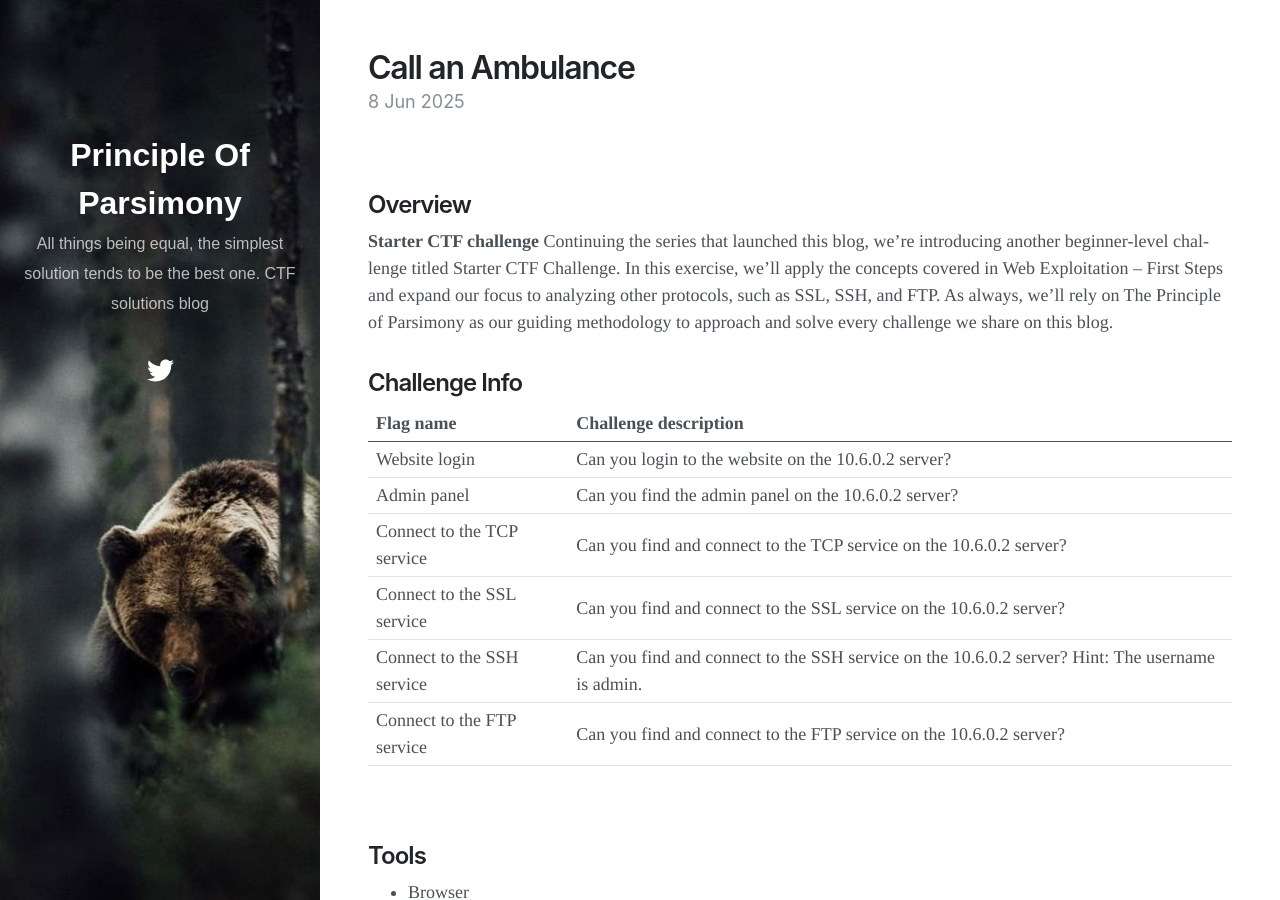
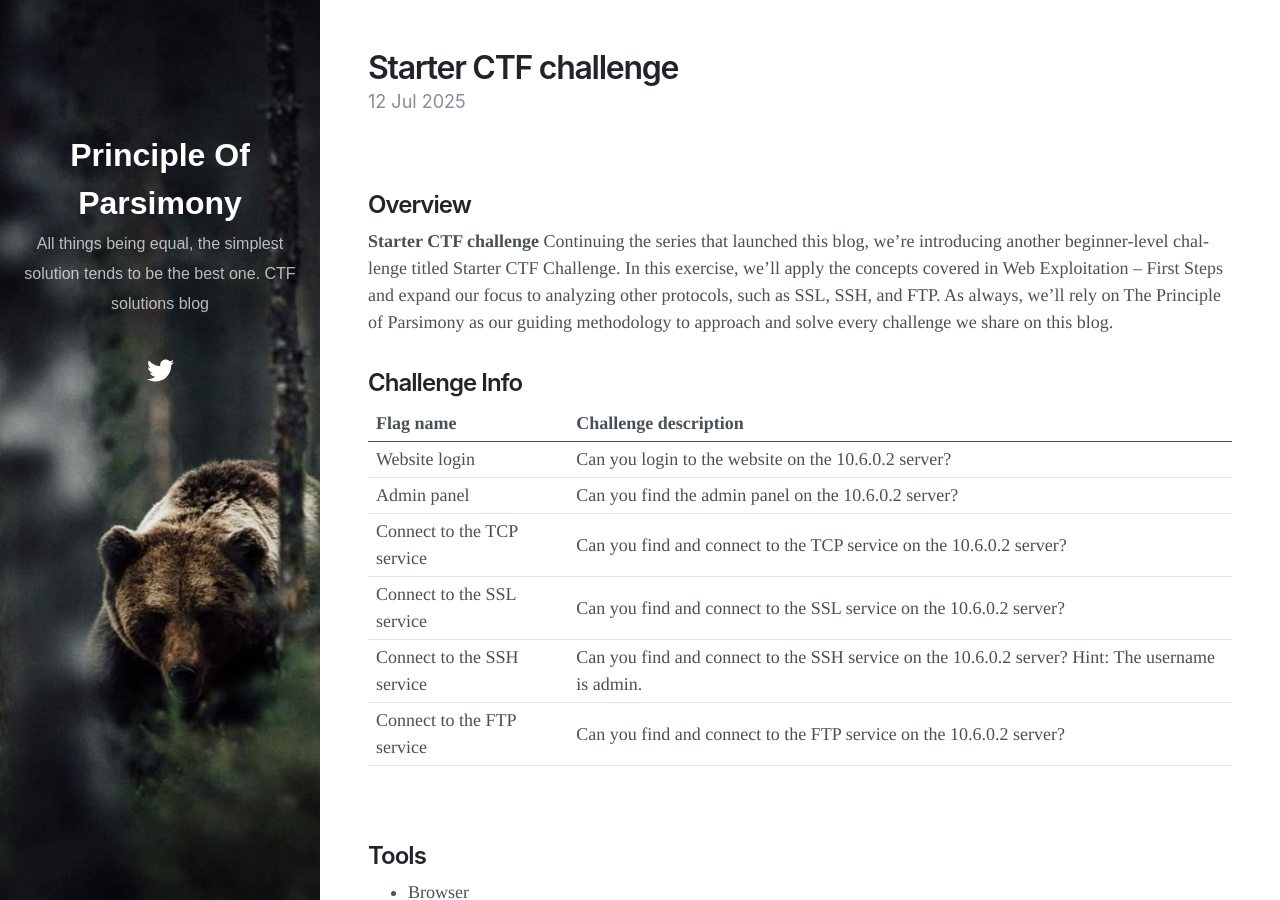
Before and after one commit to InfoSecGopNik/CTF, a Jekyll site: the page built from _posts/2025-07-12-starter-ctf-challenge.md, in a window 1280 px wide and 900 px high. Built offline with Jekyll 4.4.1, drawn with Linux system fonts in a browser that asks for light colours; nearby versions of some CDN libraries.

Commit message:
Update 2025-07-12-starter-ctf-challenge.md

```diff
--- a/_posts/2025-07-12-starter-ctf-challenge.md
+++ b/_posts/2025-07-12-starter-ctf-challenge.md
@@ -1,8 +1,8 @@
 ---
 layout: post
-title: Call an Ambulance
-tags: CTF, Deloitte, Portal.Hackazon, WebApp, SSL
-date: 2025-06-08
+title: Starter CTF challenge
+tags: CTF, Deloitte, Portal.Hackazon, WebApp, SSL, TCP, SSH, FTP
+date: 2025-07-12
 ---
 <br>
 
```
